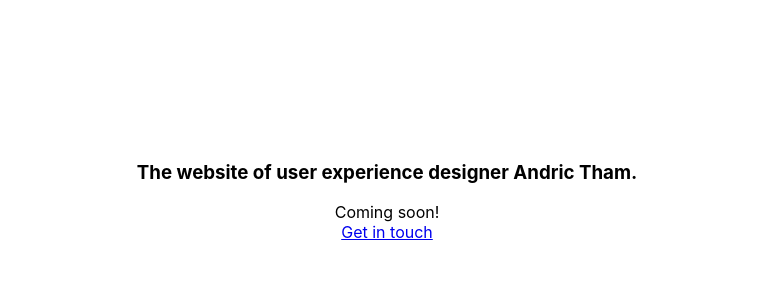
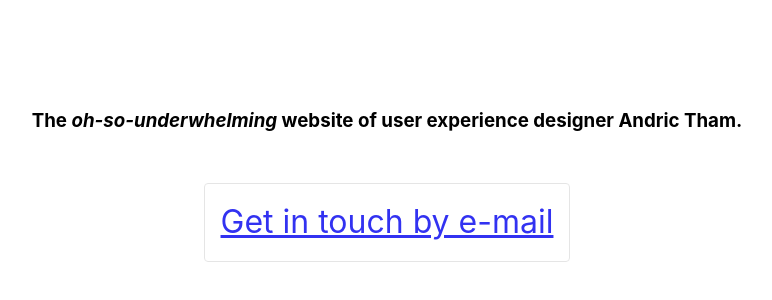
Before and after one commit to andrictham/andrictham.github.io, a website: page index.html in a window 1280 px wide. Shown: the part 216-516 px from the top of the page, without its empty margins (253-1025 px from the left). Drawn offline with Linux system fonts and the light colour scheme.

Commit message:
Update index.html

```diff
--- a/index.html
+++ b/index.html
@@ -20,14 +20,51 @@
                 align-items: center;
         height: 100vh;
       }
+
+
+      a#button {
+        -webkit-touch-callout: none;
+        /* prevent callout to copy image, etc when tap to hold */
+        -webkit-text-size-adjust: none;
+        /* prevent webkit from resizing text to fit */
+        -webkit-tap-highlight-color: transparent;
+        /* prevent tap highlight color*/
+        -webkit-tap-highlight-color: transparent;
+        /* prevent tap highlight color*/
+        -webkit-user-select: none;
+        /* prevent copy paste, to allow, change 'none' to 'text' */
+        font-size: 1.5rem;
+        background-color: transparent;
+        border: 1px solid #dfdfdf;
+        padding: 1rem;
+        border-radius: 4px;
+        cursor: pointer;
+        opacity: 0.8;
+        font-size: 2rem;
+        line-height: 1.4;
+        margin: 2rem;
+      }
+
+      a#button:focus {
+        outline: 0 !important;
+      }
+
+      a#button:hover {
+        opacity: 1.0;
+        border: 1px solid #ccc;
+      }
+
+      a#button:active {
+        border: 1px solid #ccc;
+        box-shadow: inset 1px 5px 16px 2px rgba(0, 0, 0, 0.24);
+      }
+
 </style>
 
 <div id="container">
 
-  <h3>The website of user experience designer Andric Tham.</h3>
+  <h3>The <em>oh-so-underwhelming</em> website of user experience designer Andric Tham.</h3>
 
-  Coming soon!
-
-  <a href="mailto:andric@nuisance.co">Get in touch</a>
+  <a id="button" href="mailto:andric@nuisance.co">Get in touch by e-mail</a>
 
 </div>
```
